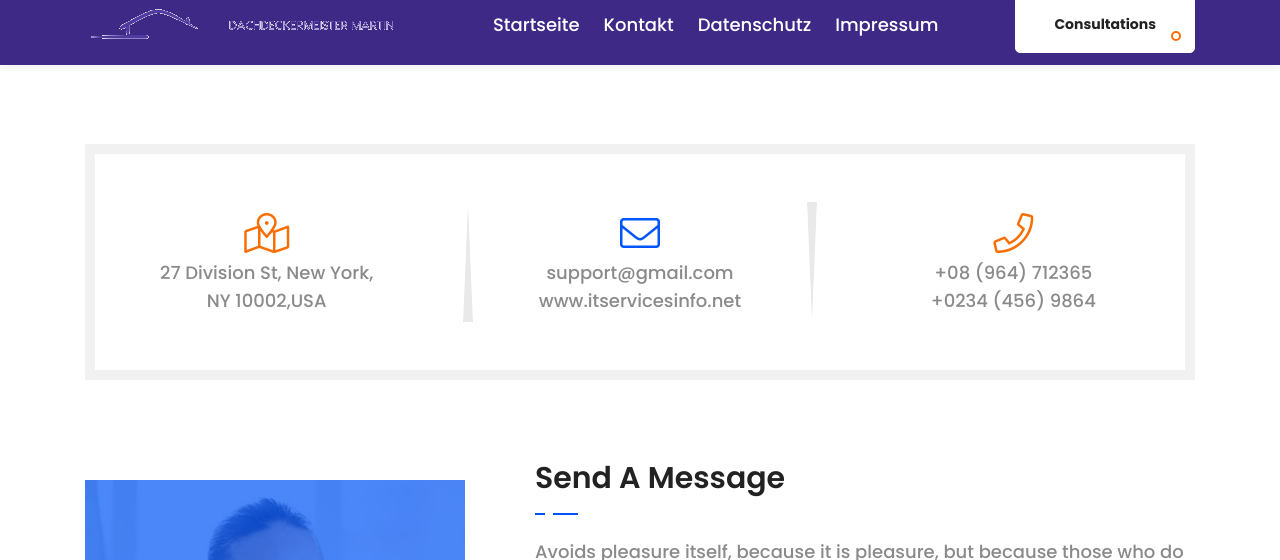
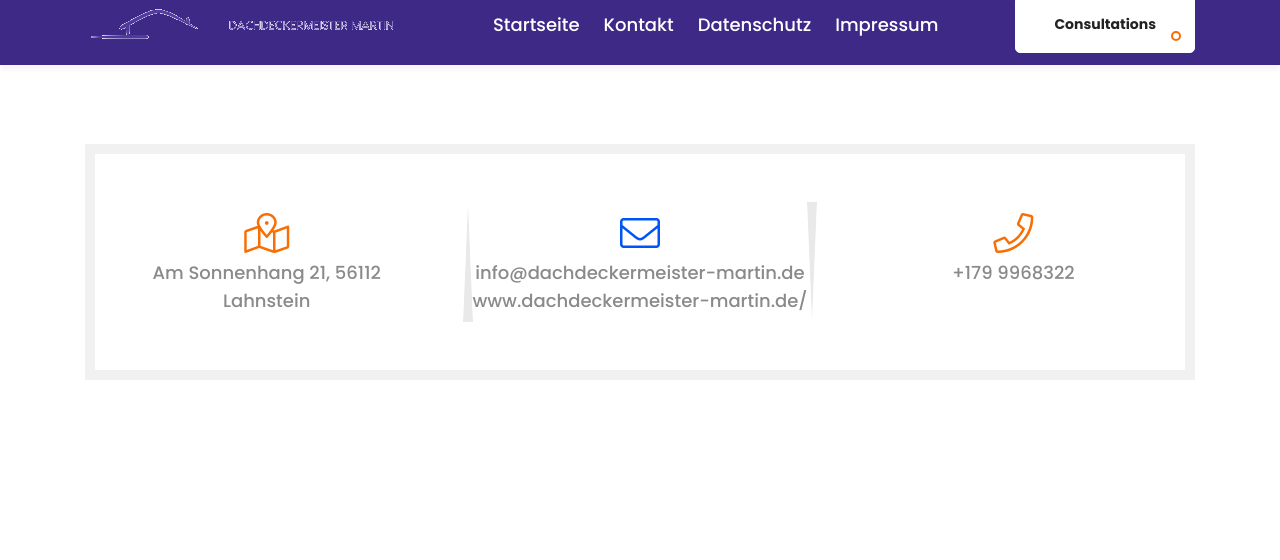
Before and after one commit to dachdeckermeister-martin/dachdeckermeister-martin.github.io, a Jekyll site: the page built from kontakt.html, in a window 1280 px wide and 1400 px high, scrolled down 796 px. Shown: the top 560 px of the window. Built offline with Jekyll 4.4.1, drawn with Linux system fonts in a browser that asks for light colours; some of the changed text lies outside the part shown; grey boxes are pictures that could not be loaded.

Commit message:
Update kontakt.html

```diff
--- a/kontakt.html
+++ b/kontakt.html
@@ -19,8 +19,8 @@ title: "Kontakt"
                             <div class="contact-info-item text-center">
                                 <i class="fal fa-map-marked-alt"></i>
                                 <ul>
-                                    <li>27 Division St, New York, </li>
-                                    <li>NY 10002,USA </li>
+                                    <li>Am Sonnenhang 21, 56112 </li>
+                                    <li>Lahnstein </li>
                                 </ul>
                             </div>
                         </div>
@@ -28,8 +28,8 @@ title: "Kontakt"
                             <div class="contact-info-item text-center active">
                                 <i class="fal fa-envelope"></i>
                                 <ul>
-                                    <li>support@gmail.com</li>
-                                    <li>www.itservicesinfo.net</li>
+                                    <li>info@dachdeckermeister-martin.de</li>
+                                    <li>www.dachdeckermeister-martin.de/</li>
                                 </ul>
                                 <img class="item-1" src="assets/images/contact-shape-1.png" alt="shape">
                                 <img class="item-2" src="assets/images/contact-shape-2.png" alt="shape">
@@ -39,8 +39,7 @@ title: "Kontakt"
                             <div class="contact-info-item text-center">
                                 <i class="fal fa-phone"></i>
                                 <ul>
-                                    <li>+08 (964) 712365</li>
-                                    <li>+0234 (456) 9864</li>
+                                    <li>+179 9968322</li>
                                 </ul>
                             </div>
                         </div>
@@ -48,7 +47,7 @@ title: "Kontakt"
                 </div>
             </div>
         </div>
-        <div class="row align-items-center">
+<!--         <div class="row align-items-center">
             <div class="col-lg-4 order-2 order-lg-1">
                 <div class="contact-thumb mt-30">
                     <img src="assets/images/contact-thumb.jpg" alt="">
@@ -89,7 +88,7 @@ title: "Kontakt"
                     <p class="form-message"></p>
                 </div>
             </div>
-        </div>
+        </div> -->
     </div>
 </section>
 
@@ -102,7 +101,7 @@ title: "Kontakt"
         <div class="row">
             <div class="col-lg-12">
                 <div class="contact-map">
-                    <iframe src="https://www.google.com/maps/embed?pb=!1m14!1m12!1m3!1d3071.2910802067827!2d90.45905169331171!3d23.691532202989123!2m3!1f0!2f0!3f0!3m2!1i1024!2i768!4f13.1!5e0!3m2!1sen!2sbd!4v1577214205224!5m2!1sen!2sbd" width="600" height="450" style="border:0;" allowfullscreen=""></iframe>
+                    <iframe src="https://www.google.com/maps/embed?pb=!1m18!1m12!1m3!1d2547.2465135627835!2d7.6076178157268455!3d50.324651979458224!2m3!1f0!2f0!3f0!3m2!1i1024!2i768!4f13.1!3m3!1m2!1s0x47be7b128ec2820b%3A0x66a9c513a08c696e!2sAm%20Sonnenhang%2021%2C%2056112%20Lahnstein!5e0!3m2!1sde!2sde!4v1611954409876!5m2!1sde!2sde" width="600" height="450" frameborder="0" style="border:0;" allowfullscreen="" aria-hidden="false" tabindex="0"></iframe>
                     <i class="fal fa-map-marker-alt"></i>
                 </div>
             </div>
```
